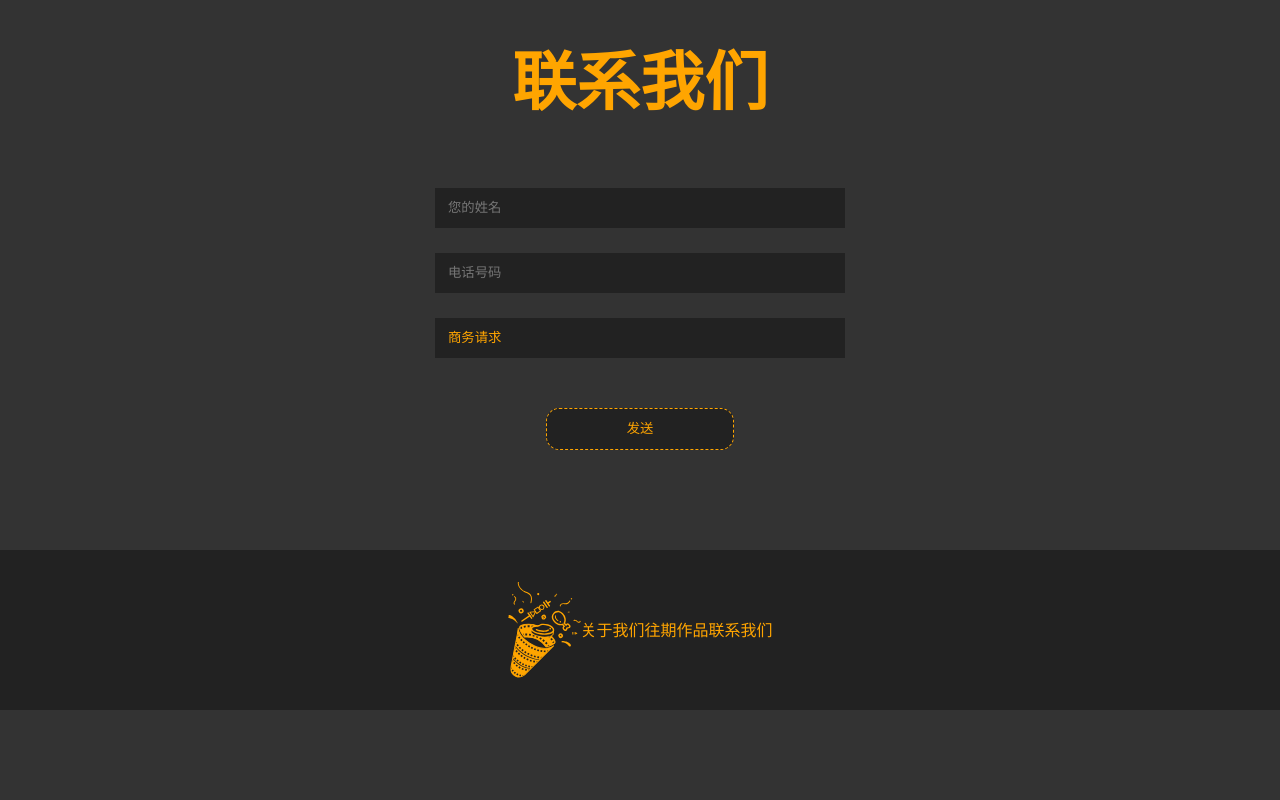
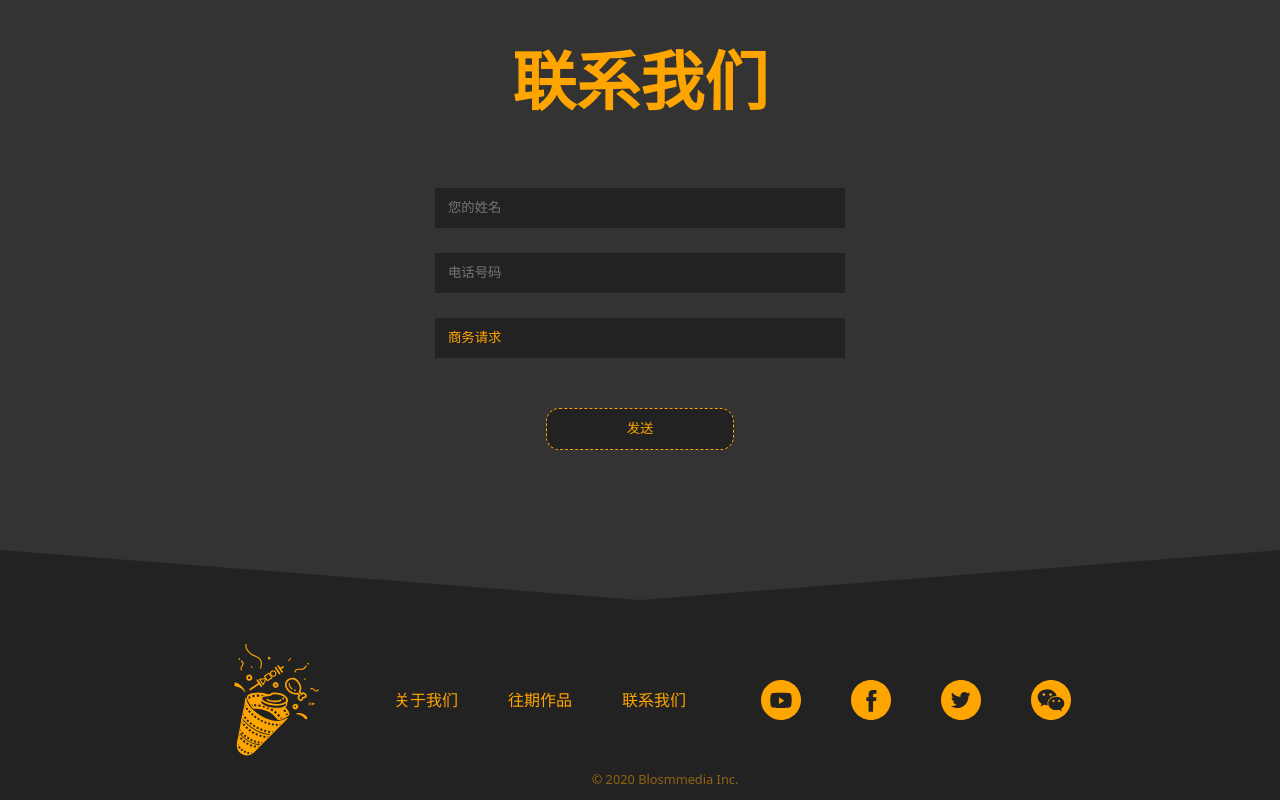
Before and after one commit to tclzcja/blosmmedia.com.legacy, a website: page index.html in a window 1280 px wide. Shown: the part 2216-3016 px from the top of the page. Before the commit the page ends 2926 px from the top, so only its background shows below. Drawn offline with nearby package versions, Linux system fonts and the light colour scheme.

Commit message:
First demo version is done

```diff
--- a/index.css
+++ b/index.css
@@ -276,6 +276,19 @@ body>main#contact:before {
 	border-right: solid 50vw #333;
 	border-bottom: solid var(--padding-half) #333;
 }
+body>main#contact:after {
+	position: absolute;
+	top: 100%;
+	left: 0;
+	right: 0;
+	height: 0;
+	width: 0;
+	content: "";
+	border-bottom: solid var(--padding-half) transparent;
+	border-left: solid 50vw transparent;
+	border-right: solid 50vw transparent;
+	border-top: solid var(--padding-half) #333;
+}
 body>main#contact>form {
 	margin-top: var(--padding-half);
 	width: 30%;
@@ -294,8 +307,9 @@ body>main#contact>form>input[type="submit"]:hover {
 }
 /* */
 body>footer {
-	height: 20vh;
-	z-index: 60;
+	padding-top: var(--padding-half);
+	height: 25vh;
+	z-index: 50;
 	background-color: #222;
 	display: flex;
 	flex-wrap: nowrap;
@@ -303,8 +317,36 @@ body>footer {
 	align-items: center;
 }
 body>footer>object {
-	height: 6rem;
+	height: 7rem;
 	width: auto;
+	margin-right: var(--padding-half);
+	margin-left: var(--padding-quarter);
+}
+body>footer>a.text {
+	padding: var(--padding-quarter);
+}
+body>footer>a.icon {
+	height: 2.5rem;
+	width: 2.5rem;
+	margin-left: var(--padding-half);
+	background-color: transparent;
+}
+body>footer>a.icon>object {
+	height: 100%;
+	width: 100%;
+}
+body>footer:after {
+	position: absolute;
+	bottom: 1em;
+	left: 0;
+	right: 0;
+	display: flex;
+	justify-content: center;
+	align-items: center;
+	content: "© 2020 Blosmmedia Inc.";
+	margin-left: var(--padding-half);
+	font-size: 0.8rem;
+	opacity: 0.5;
 }
 /* */
 .clickable {
--- a/index.html
+++ b/index.html
@@ -78,9 +78,21 @@
 	</main>
 	<footer>
 		<object type="image/svg+xml" data="assets/logo/logo-icon.svg" class="clickable"></object>
-		<a href="#about">关于我们</a>
-		<a href="#portfolio">往期作品</a>
-		<a href="#contact">联系我们</a>
+		<a class="text" href="#about">关于我们</a>
+		<a class="text" href="#portfolio">往期作品</a>
+		<a class="text" href="#contact">联系我们</a>
+		<a class="icon" href="https://www.youtube.com">
+			<object type="image/svg+xml" data="assets/icon/youtube.svg"></object>
+		</a>
+		<a class="icon" href="https://www.facebook.com">
+			<object type="image/svg+xml" data="assets/icon/facebook.svg"></object>
+		</a>
+		<a class="icon" href="https://www.twitter.com">
+			<object type="image/svg+xml" data="assets/icon/twitter.svg"></object>
+		</a>
+		<a class="icon" href="https://www.wechat.com">
+			<object type="image/svg+xml" data="assets/icon/wechat.svg"></object>
+		</a>
 	</footer>
 	<script src="index.js"></script>
 </body>
```
Also changed, not shown: assets/icon/facebook.svg (added), assets/icon/phone.svg (added), assets/icon/twitter.svg (added), assets/icon/wechat.svg (added), assets/icon/youtube.svg (added).
